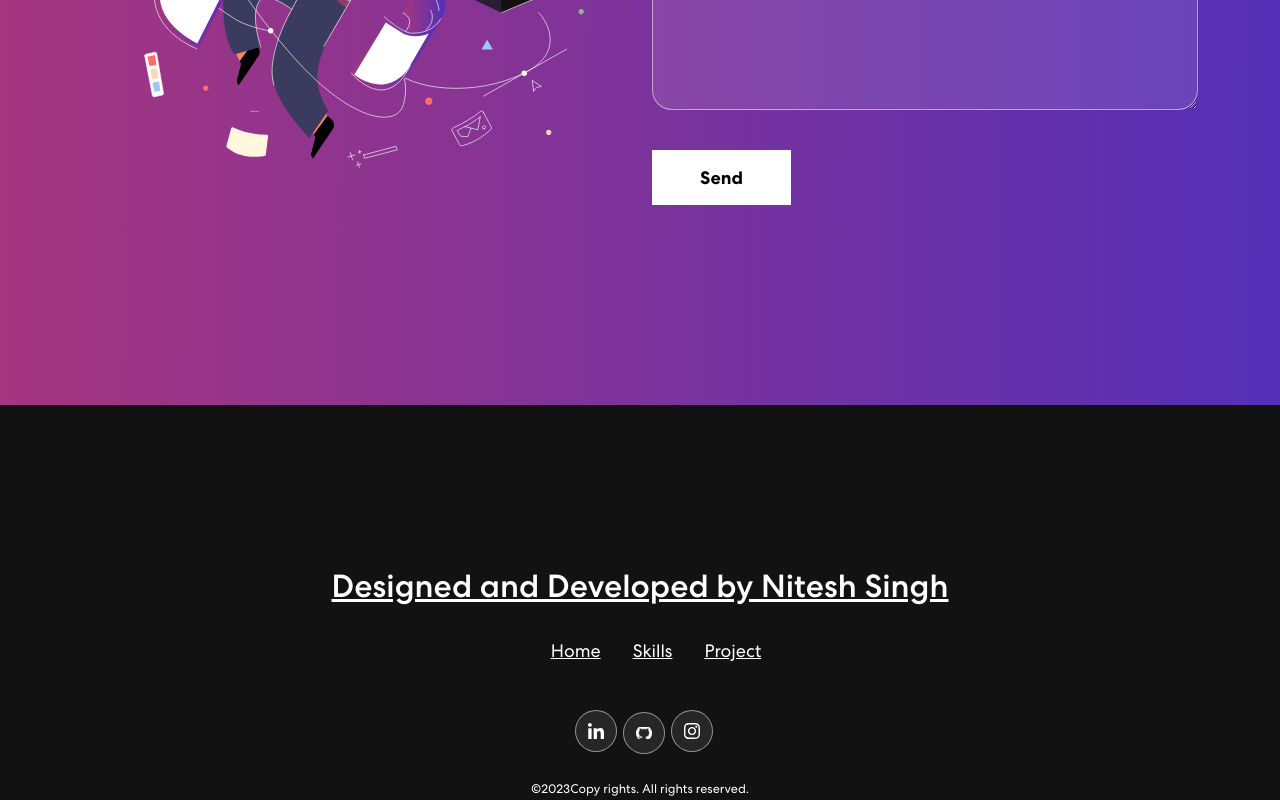
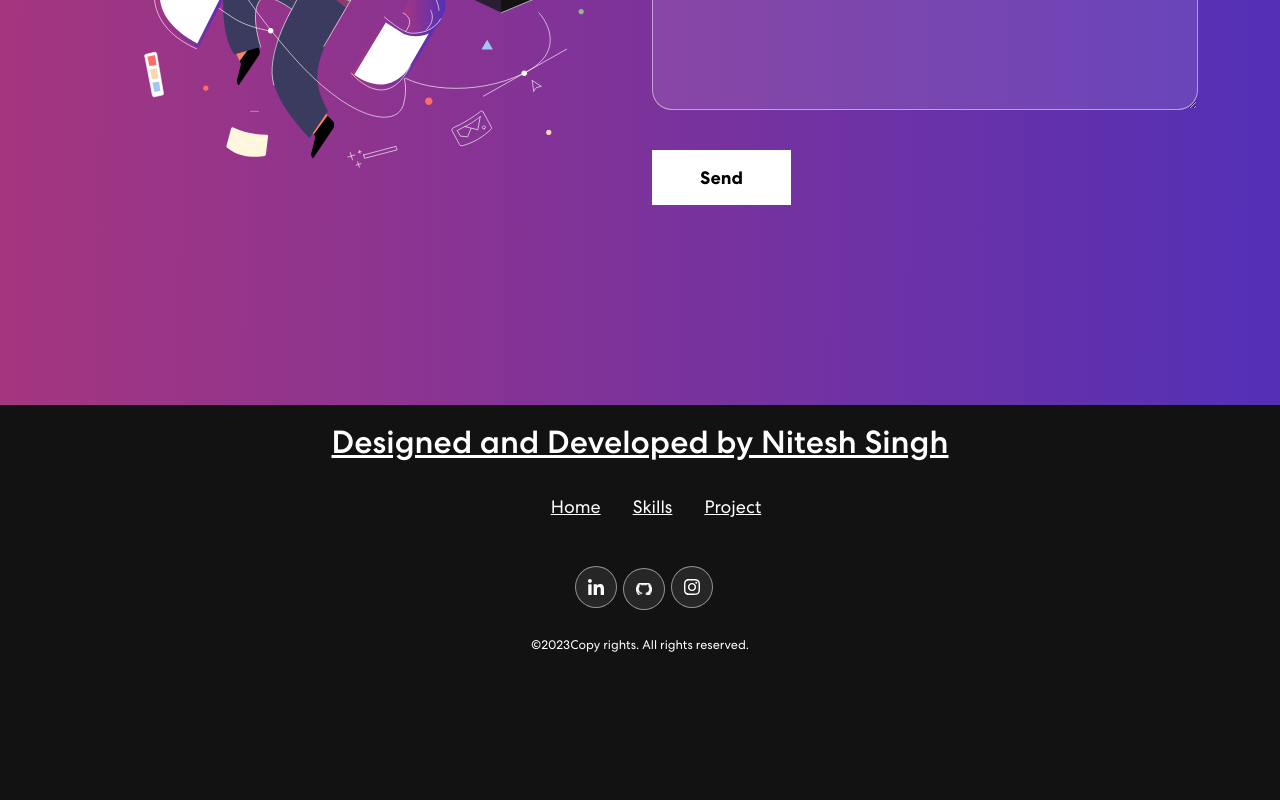
Before and after one commit to niteshSingh001/MY-PORTFOLIO-WEBSITE, a React (Create React App) app: page / in a window 1280 px wide. Shown: the part 2058-2858 px from the top of the page. After the commit the page ends 2714 px from the top, so only its background shows below. Built offline with nearby package versions, Linux system fonts and the light colour scheme.

Commit message:
updated Cv.js and App.css

```diff
--- a/src/App.css
+++ b/src/App.css
@@ -729,10 +729,9 @@ nav.navbar .navbar-toggler[aria-expanded="true"] .navbar-toggler-icon {
 /*project footer*/
 footer{
   background: var(--color-primary);
-  padding: 3rem 0;
   text-align: center;
   font-size: 0.9rem;
-  margin-top: 7rem;
+  margin-top: 1rem;
   height: 50px;
 }
 
--- a/src/components/Cv/Cv.css
+++ b/src/components/Cv/Cv.css
@@ -21,9 +21,22 @@
 
   }
 
-  @media screen and (max-width:1300px) {
+  @media screen and (max-width:1400px) {
     .cta{
         margin-right: 4rem;
         padding:0.75rem 1.2rem;
     }
 }
+
+
+@media screen and (min-width:768px) and (max-width:990px){
+  .cta {
+     margin-right: 0rem;
+  }
+}
+
+@media screen and (max-width:767px){
+  .cta {
+     margin-right: 1rem;
+  }
+}
```
